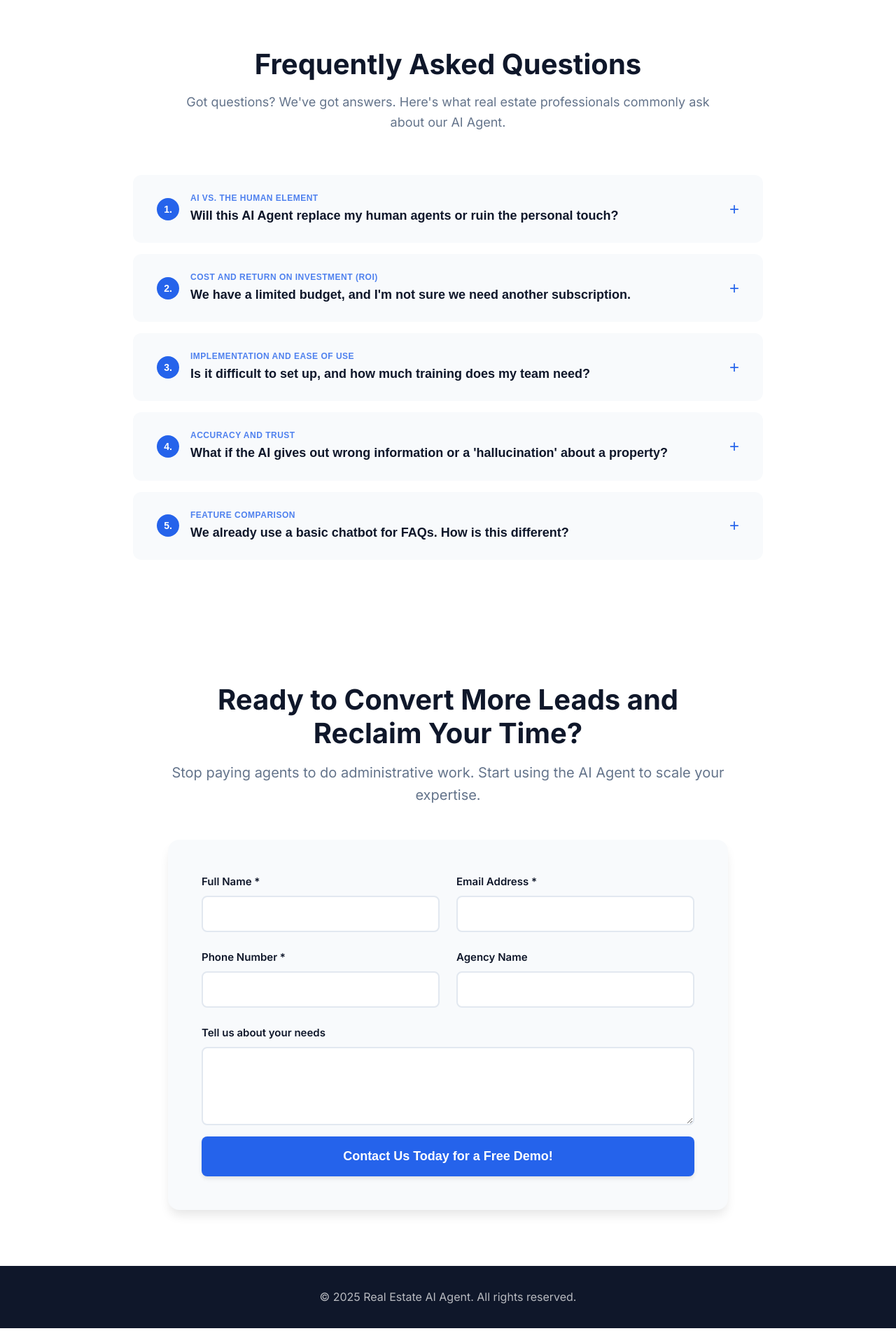
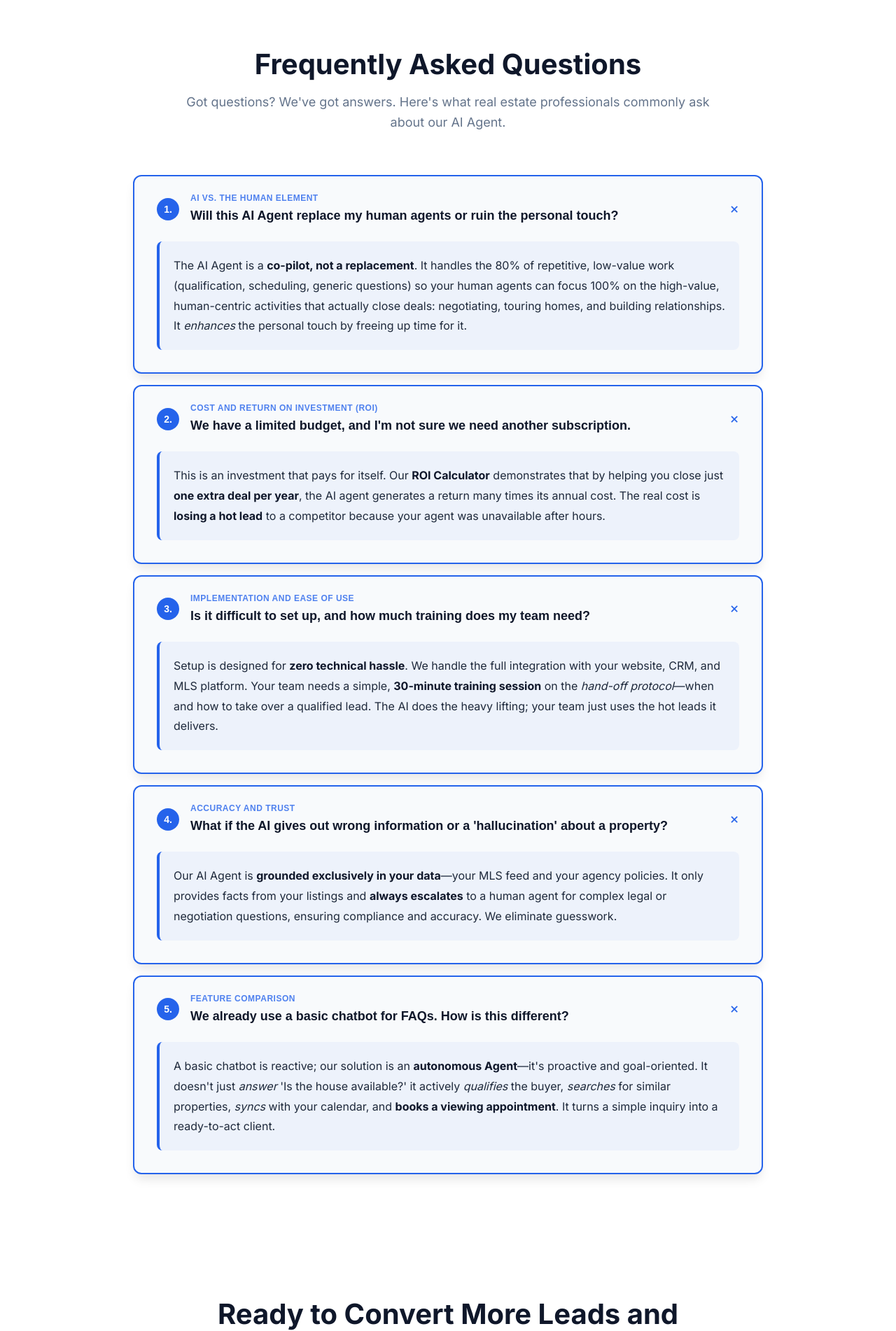
Before and after one commit to rubnawazqureshidev/real_estate_ai_agent, a PHP site: page /landing-page.php in a window 1280 px wide. Shown: the part 3700-5602 px from the top of the page at 70% size. Run offline with PHP 8.4, Linux system fonts and the light colour scheme.

Commit message:
Set all FAQ items to be open by default
- Add 'active' class to all FAQ items in HTML
- Update JavaScript to toggle individual FAQs instead of closing others
- Users can now expand/collapse each FAQ independently
- All FAQs are visible on page load for better discoverability

```diff
--- a/landing-page.php
+++ b/landing-page.php
@@ -141,7 +141,7 @@
 
             <div class="faq-container">
                 <!-- FAQ 1 -->
-                <div class="faq-item">
+                <div class="faq-item active">
                     <button class="faq-question">
                         <span class="faq-number">1.</span>
                         <div class="faq-content">
@@ -158,7 +158,7 @@
                 </div>
 
                 <!-- FAQ 2 -->
-                <div class="faq-item">
+                <div class="faq-item active">
                     <button class="faq-question">
                         <span class="faq-number">2.</span>
                         <div class="faq-content">
@@ -175,7 +175,7 @@
                 </div>
 
                 <!-- FAQ 3 -->
-                <div class="faq-item">
+                <div class="faq-item active">
                     <button class="faq-question">
                         <span class="faq-number">3.</span>
                         <div class="faq-content">
@@ -192,7 +192,7 @@
                 </div>
 
                 <!-- FAQ 4 -->
-                <div class="faq-item">
+                <div class="faq-item active">
                     <button class="faq-question">
                         <span class="faq-number">4.</span>
                         <div class="faq-content">
@@ -209,7 +209,7 @@
                 </div>
 
                 <!-- FAQ 5 -->
-                <div class="faq-item">
+                <div class="faq-item active">
                     <button class="faq-question">
                         <span class="faq-number">5.</span>
                         <div class="faq-content">
@@ -301,18 +301,8 @@
                 const question = item.querySelector('.faq-question');
 
                 question.addEventListener('click', function() {
-                    // Check if this item is already active
-                    const isActive = item.classList.contains('active');
-
-                    // Close all FAQ items
-                    faqItems.forEach(faq => {
-                        faq.classList.remove('active');
-                    });
-
-                    // If it wasn't active, open it
-                    if (!isActive) {
-                        item.classList.add('active');
-                    }
+                    // Toggle the active class on the clicked item
+                    item.classList.toggle('active');
                 });
             });
         });
```
